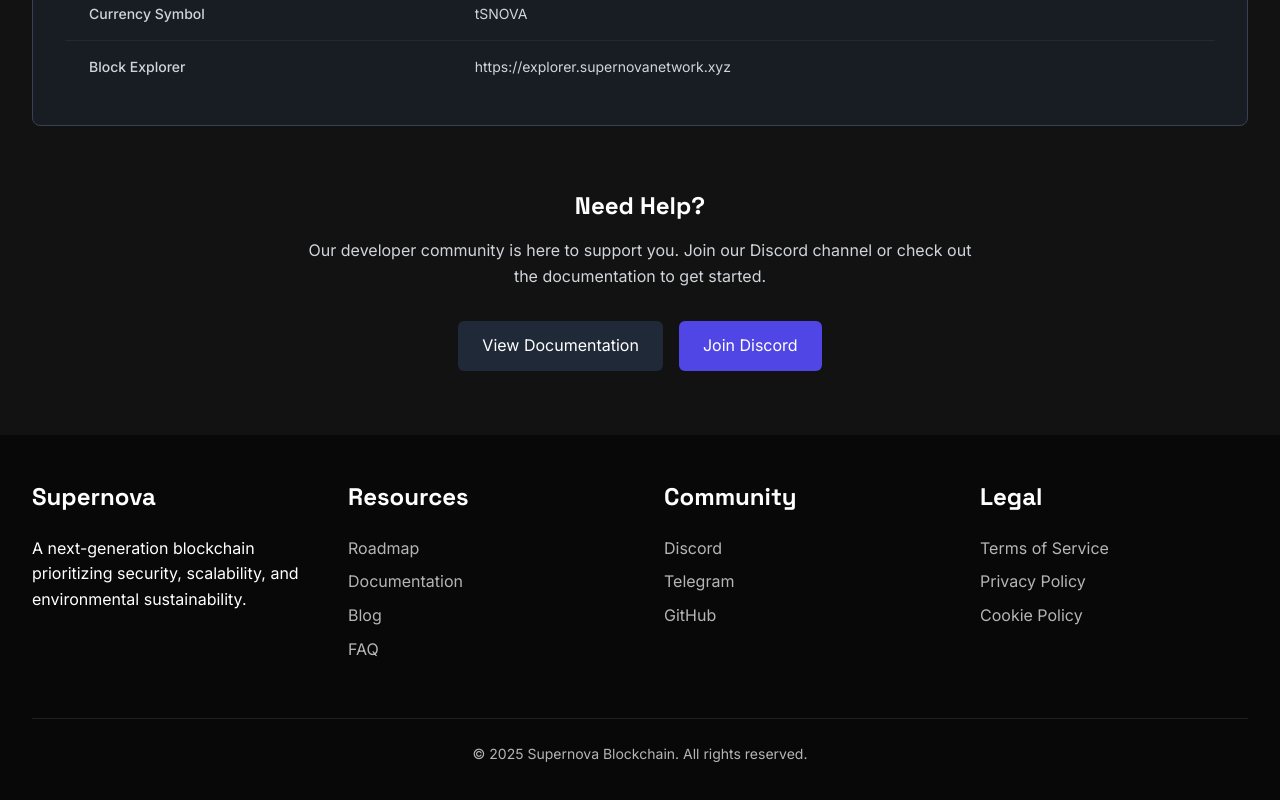
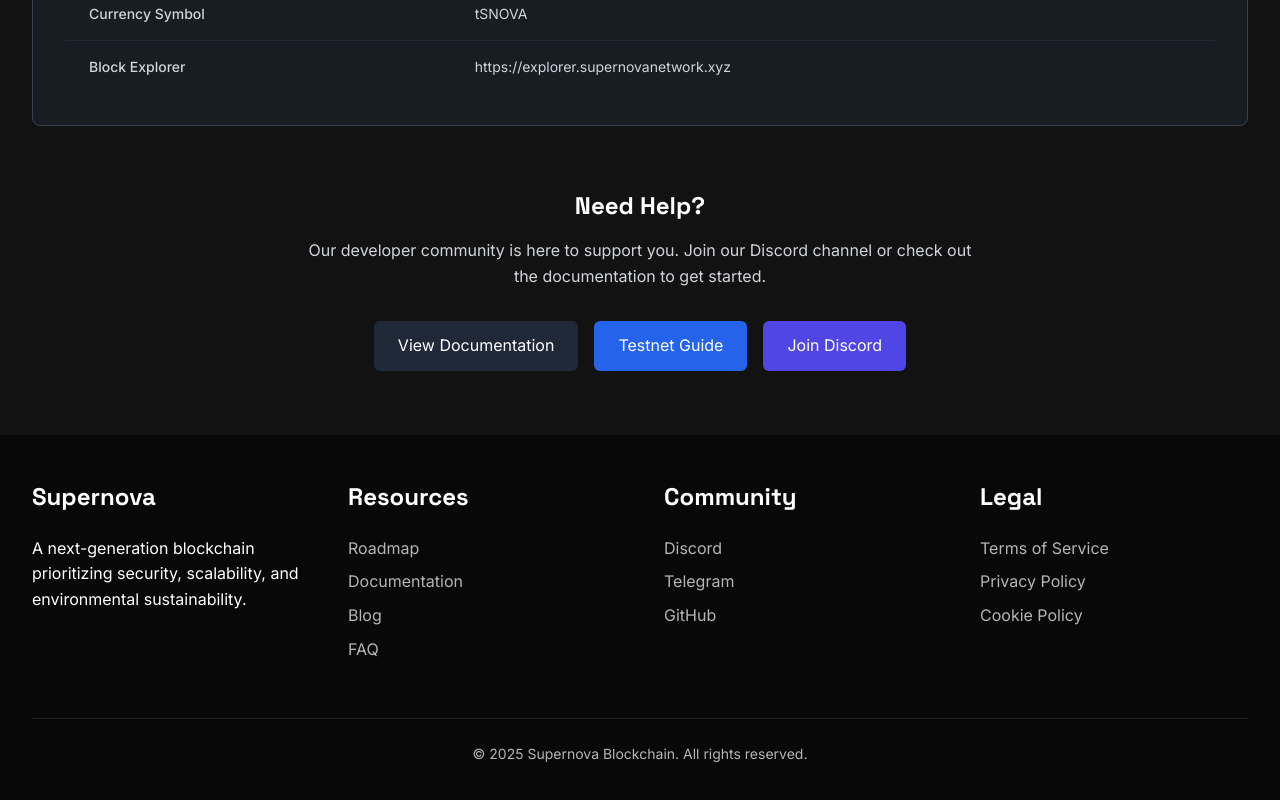
Before and after one commit to mjohnson518/supernova-web, a Next.js app: page /testnet in a window 1280 px wide. Shown: the part 988-1788 px from the top of the page. Built offline with nearby package versions, Linux system fonts and the light colour scheme.

Commit message:
Add comprehensive testnet guide documentation

```diff
--- a/src/app/testnet/page.tsx
+++ b/src/app/testnet/page.tsx
@@ -105,6 +105,9 @@ export default function TestnetPage() {
             <a href="https://docs.supernovanetwork.xyz" target="_blank" rel="noopener noreferrer" className="px-6 py-3 bg-gray-800 text-white rounded-md hover:bg-gray-700 transition-colors">
               View Documentation
             </a>
+            <a href="https://docs.supernovanetwork.xyz/developers/testnet-guide" target="_blank" rel="noopener noreferrer" className="px-6 py-3 bg-blue-600 text-white rounded-md hover:bg-blue-700 transition-colors">
+              Testnet Guide
+            </a>
             <a href="https://discord.gg/supernova" className="px-6 py-3 bg-indigo-600 text-white rounded-md hover:bg-indigo-700 transition-colors">
               Join Discord
             </a>
```
Also changed, not shown: 2 other files (tests, documents, lock files or other folders).
